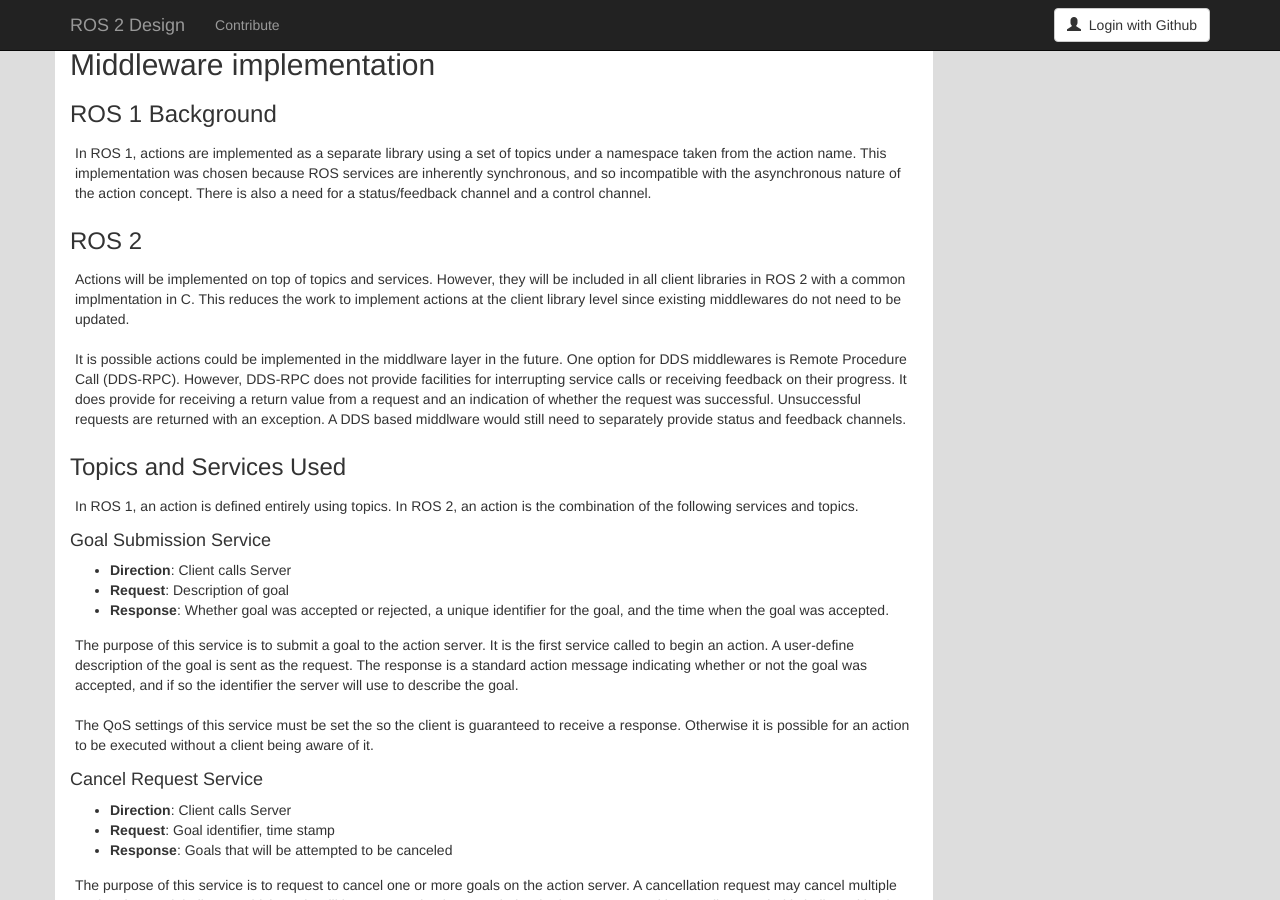
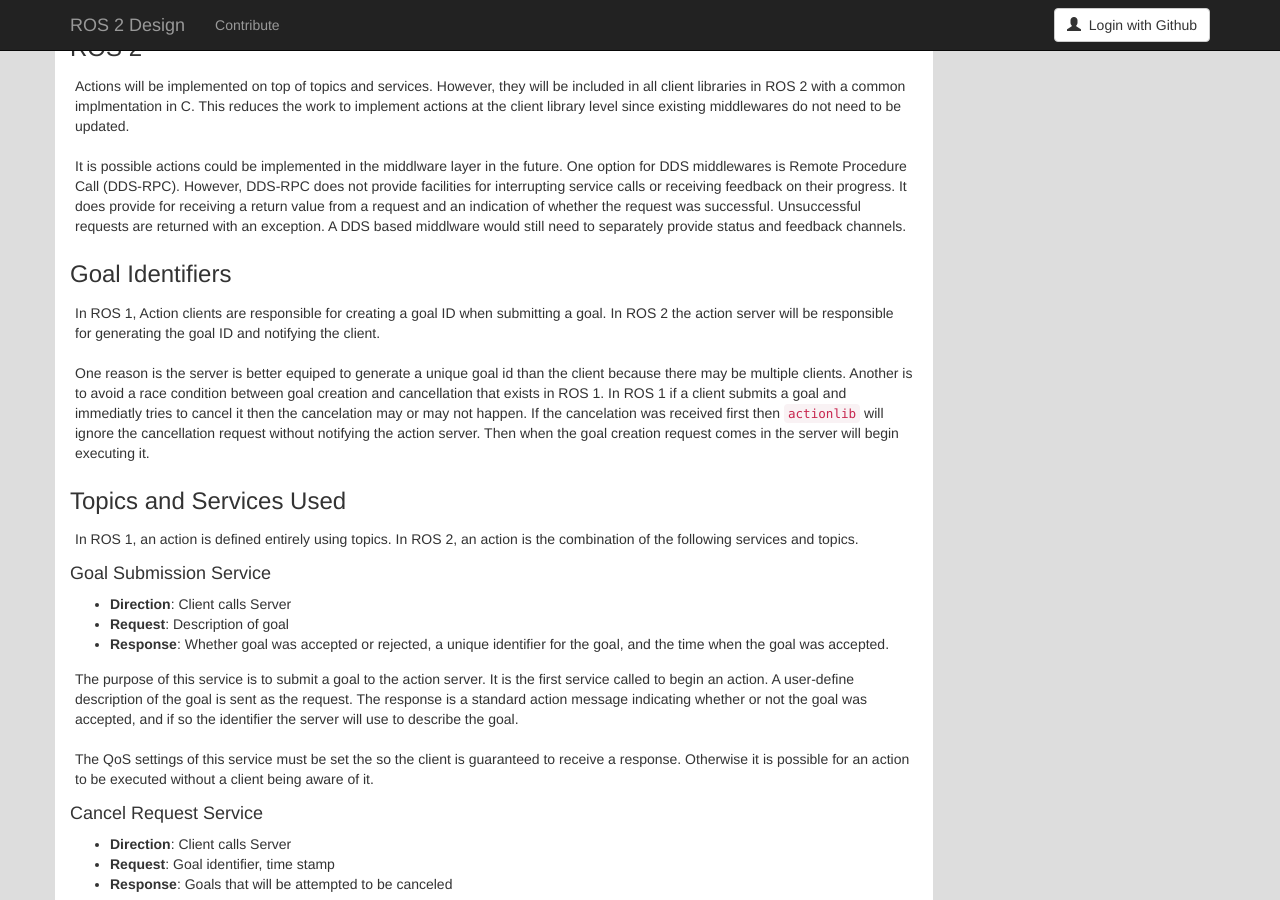
Before and after one commit to ros2/design, a Jekyll site: the page built from articles/actions.md, in a window 1280 px wide and 900 px high, scrolled down 3763 px. Built offline with Jekyll 4.4.1, drawn with Linux system fonts in a browser that asks for light colours; nearby versions of some CDN libraries; some of the changed text lies outside the part shown.

Commit message:
Move Goal identifier section and add more rationale

```diff
--- a/articles/actions.md
+++ b/articles/actions.md
@@ -229,6 +220,17 @@ However, DDS-RPC does not provide facilities for interrupting service calls or r
 It does provide for receiving a return value from a request and an indication of whether the request was successful.
 Unsuccessful requests are returned with an exception.
 A DDS based middlware would still need to separately provide status and feedback channels.
+
+### Goal Identifiers
+
+In ROS 1, Action clients are responsible for creating a goal ID when submitting a goal.
+In ROS 2 the action server will be responsible for generating the goal ID and notifying the client.
+
+One reason is the server is better equiped to generate a unique goal id than the client because there may be multiple clients.
+Another is to avoid a race condition between goal creation and cancellation that exists in ROS 1.
+In ROS 1 if a client submits a goal and immediatly tries to cancel it then the cancelation may or may not happen.
+If the cancelation was received first then `actionlib` will ignore the cancellation request without notifying the action server.
+Then when the goal creation request comes in the server will begin executing it.
 
 ### Topics and Services Used
 
```
Also changed, not shown: other parts of articles/actions.md (+0 -9 lines).
